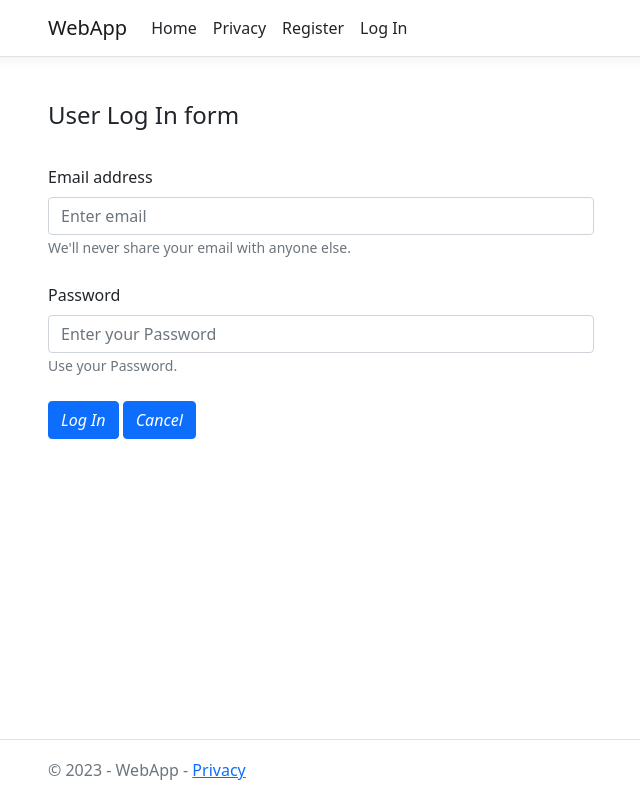
After one commit to ichivancrCenfotec/ProyectoG2-Petwear, an ASP.NET Core app: page /LogIn in a window 1280 px wide. The commit adds this page. Shown: the whole page, without its empty margins (34-674 px from the left). Run offline with ASP.NET Core 8, Linux system fonts and the light colour scheme; style sheets or scripts are compiled from the project's sources; some libraries are stand-ins or nearby versions.

Commit message:
Pantalla de Log in

```diff
--- /dev/null
+++ b/WebApp/Pages/LogIn.cshtml
@@ -0,0 +1,44 @@
+@page
+@model WebApp.Pages.UsersModel
+@{
+}
+<script src="~/js/pages/user.js"></script>
+<div class="bs-docs-section">
+    <br />
+
+    </div>
+
+    <div class="row">
+        <div class="col-lg-6">
+            <div class="bs-component">
+                <form>
+
+                    <legend>User Log In form</legend>
+
+
+                    <div class="form-group">
+                        <label for="txtEmail" class="form-label mt-4">Email address</label>
+                        <input id="txtEmail" type="email" class="form-control" aria-describedby="emailHelp" placeholder="Enter email">
+                        <small id="emailHelp" class="form-text text-muted">We'll never share your email with anyone else.</small>
+                    </div>
+                <div class="form-group">
+                    <label for="txtPassword" class="form-label mt-4">Password</label>
+                    <input type="password" class="form-control" id="txtPassword" aria-describedby="emailHelp" placeholder="Enter your Password">
+                    <small id="emailHelp" class="form-text text-muted">Use your Password.</small>
+                </div>
+
+                    @*<div class="form-group">
+                    <label for="formFile" class="form-label mt-4">Attach your document ID.</label>
+                    <input class="form-control" type="file" id="formFile">
+                    </div>*@
+                </form>
+                <br />
+                @*<button id="btnNew" class="source-button btn btn-info btn-xs" type="button" tabindex="0"><i class="bi bi-code">New</i></button>*@
+                <button id="btnLogIn" class="source-button btn btn-primary btn-xs" type="button" tabindex="0"><i class="bi bi-code">Log In</i></button>
+                <button id="btnCancel" class="source-button btn btn-primary btn-xs" type="button" tabindex="0"><i class="bi bi-code">Cancel</i></button>
+                @*<button id="btnUpdate" class="source-button btn btn-warning btn-xs" type="button" tabindex="0"><i class="bi bi-code">Update</i></button>
+                <button id="btnDelete" class="source-button btn btn-danger btn-xs" type="button" tabindex="0"><i class="bi bi-code">Delete</i></button>*@
+            </div>
+        </div>
+    </div>
+</div>
--- /dev/null
+++ b/WebApp/Pages/LogIn.cshtml.cs
@@ -0,0 +1,12 @@
+using Microsoft.AspNetCore.Mvc;
+using Microsoft.AspNetCore.Mvc.RazorPages;
+
+namespace WebApp.Pages
+{
+    public class LogInModel : PageModel
+    {
+        public void OnGet()
+        {
+        }
+    }
+}
--- a/WebApp/Pages/Shared/_Layout.cshtml
+++ b/WebApp/Pages/Shared/_Layout.cshtml
@@ -39,6 +39,9 @@
                         <li class="nav-item">
                             <a class="nav-link text-dark" asp-area="" asp-page="/Users">Register</a>
                         </li>
+                        <li class="nav-item">
+                            <a class="nav-link text-dark" asp-area="" asp-page="/LogIn">Log In</a>
+                        </li>
                     </ul>
                 </div>
             </div>
```
